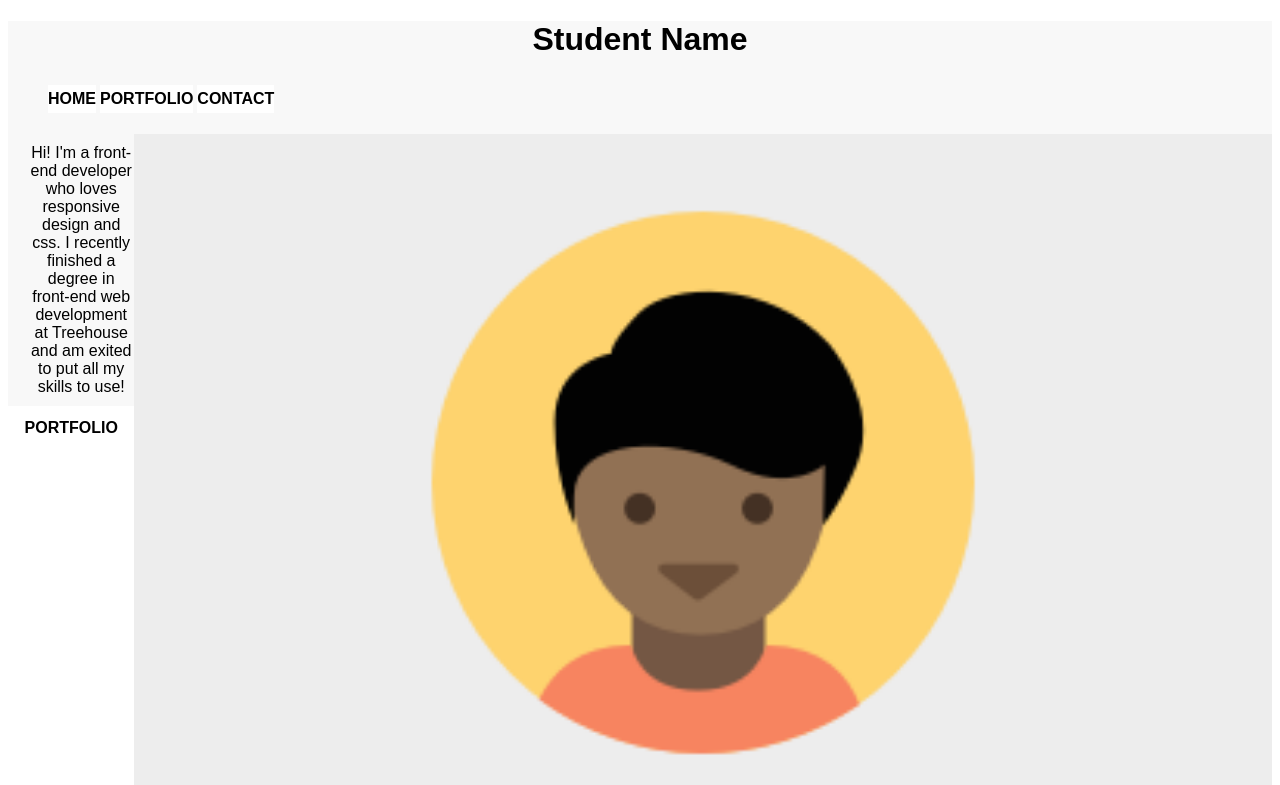
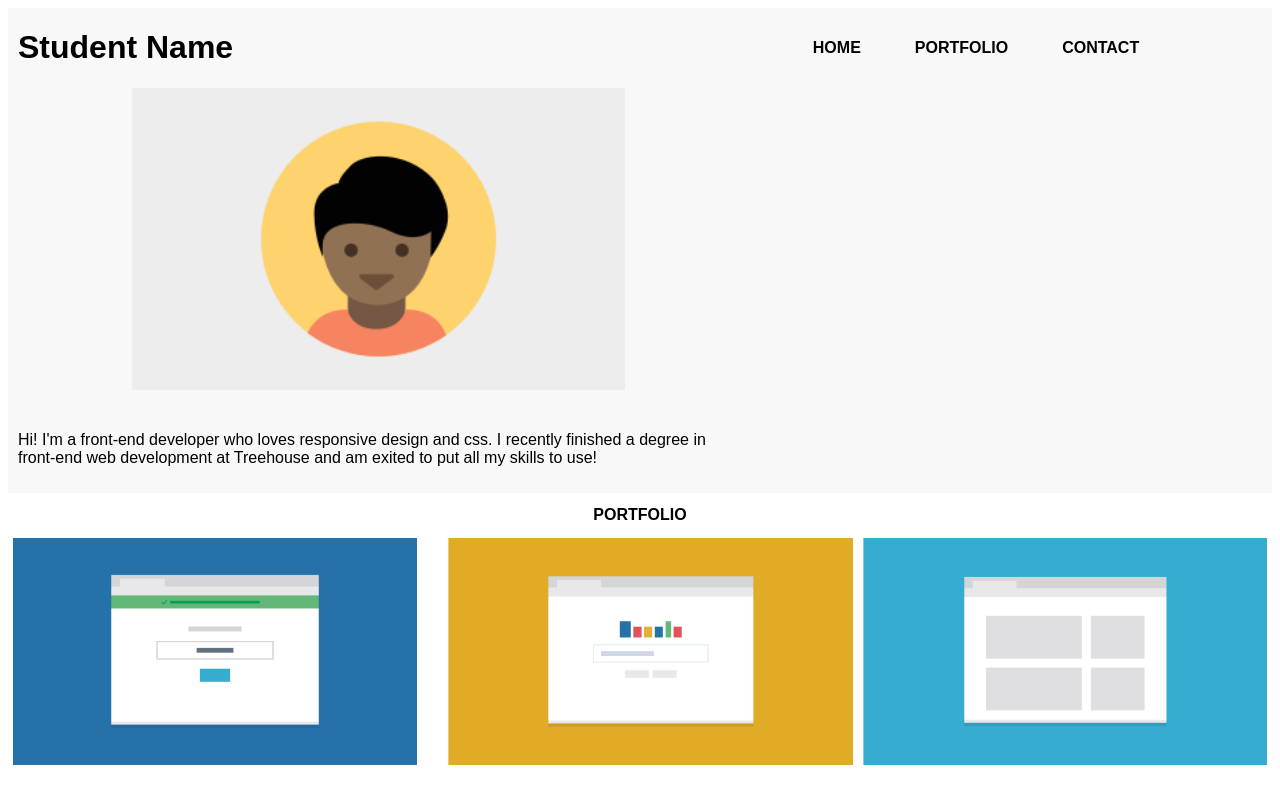
Before and after one commit to mhenson30/techdegree_project_2, a plain HTML site: page index.html in a window 1280 px wide. Shown: the top 785 px of the page. Drawn offline with Linux system fonts and the light colour scheme; a web font is replaced by a local one.

Commit message:
final1
probably done....

```diff
--- a/css/styles.css
+++ b/css/styles.css
@@ -24,6 +24,7 @@ img{
 .outerwrap{
     background-color:#F8F8F8;
 	width: 100%;
+    height: 100%;
 	display: block;
 	clear: both;
 
@@ -54,15 +55,16 @@ nav a{
     text-transform: uppercase;
 }
 
+h1{
+
+    padding-top: 10px;
+}
+
 h1, h2, h3, li{
   font-family: 'Khula', sans-serif;
 text-align: center;
 
 }
-h3{
-    font-weight: 700;
-}
-
 h2{
     text-transform: uppercase;
     font-size: 1em;
@@ -119,24 +121,36 @@ footer span.large{
     }
 
 
-    header img{
+    header .profile img{
         float: right;
-        width: 33%;
+        width: 39%;
+        padding-bottom: 15px;
+        padding-right: 15px;
     }
     header p{
-        margin: 10px;
+        text-align: left;
+        float: left;
+        width: 55%;
+        vertical-align: middle;
     }
     .one,.two,.three{
-        width: 49%;
+        width: 48%;
         float:left;
         margin: 0 5px;
     }
     .four, .five, .six{
-        width: 49%;
+        width: 48%;
         float: right;
         margin: 0 5px;
     }
     h2{
+        text-align: center;
+    }
+    nav.main ul li{
+        background: none;
+        padding: 0px 25px;
+    }
+    nav.main{
         text-align: center;
     }
 
@@ -174,3 +188,17 @@ footer span.large{
         margin: 0 5px;
     }
 }
+
+h1{
+    float: left;
+    display: inline-block;
+    padding: 0;
+    margin-left: 10px;
+}
+
+nav{
+    width: 50%;
+    display: inline-block;
+    float: right;
+    margin: 10px 0px;
+}
--- a/index.html
+++ b/index.html
@@ -9,10 +9,10 @@
     </head>
 
     <body>
-      <div class="outerwrap" class="clearfix">
-       <header>
-           <h1>Student Name</h1>
-           <nav>
+      <div class="outerwrap clearfix">
+       <header class="clearfix">
+           <h1 class="clearfix">Student Name</h1>
+           <nav class="main">
            <ul>
                <li><a href="#">Home</a></li>
                <li><a href="#">Portfolio</a></li>
@@ -27,7 +27,7 @@
        </header>
         </div>
 
-       <div class="innerwrap" class="clearfix">
+       <div class="innerwrap clearfix">
        <section id="portfolio">
           <h2>Portfolio</h2>
           <div class="one">
@@ -62,7 +62,7 @@
            </div>
        </section>
         </div>
-       <div class="outerwrap" class="clearfix">
+       <div class="outerwrap clearfix">
        <section id="contact">
           <h2>Contact</h2>
           <p>If you're interested in chatting or want more information about what I've been working on, I'd love to hear from you!</p>
```
